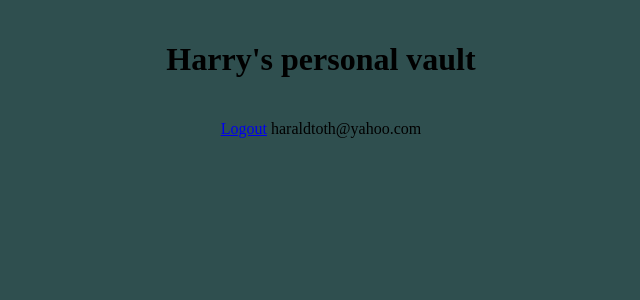
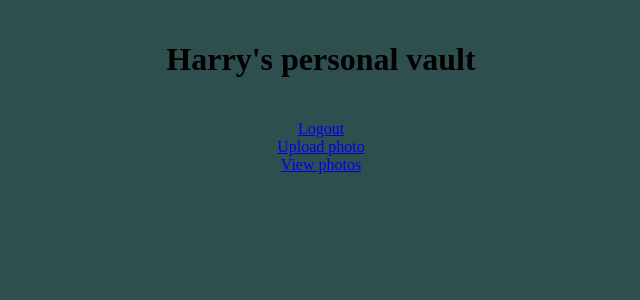
Before and after one commit to hry258/Vault_python, a Django app: page / in a window 1280 px wide. Shown: the top 300 px of the page, without its empty margins (319-959 px from the left). Run offline with Django 3.2, Linux system fonts and the light colour scheme; a user stored in the database is signed in; data comes from the database, SQL or seed files in the repository.

Commit message:
Upload photos page added

```diff
--- a/vault/Templates/home.html
+++ b/vault/Templates/home.html
@@ -5,7 +5,12 @@
 
 <h1 class="title">{{user.username}}'s personal vault</h1>
 <a href="{% url 'logout' %}">Logout</a>
-
-<label>{{user_extended.email}}</label>
+<br>
+<a href="{% url 'upload_photo' %}">Upload photo</a>
+<br>
+<a href="{% url 'photos' %}">View photos</a>
 
 {% endblock content %}
+
+
+{# user_extended #}
--- a/vault/user/models.py
+++ b/vault/user/models.py
@@ -11,5 +11,8 @@ class UserExtended(models.Model):
     picture = models.ImageField(null=True, blank=True, upload_to='avatar_photos/', default="default-avatar.png")
 
 class Photo(models.Model):
-    photo = models.ImageField(null=True, blank=True, upload_to='avatar_photos/', default="default-avatar.png")
+    photo = models.ImageField(upload_to='images/')
+    title = models.CharField(null=True, blank=True, max_length=30, default="Photo")
+    description = models.TextField(null=True, blank=True)
     photo_id = models.ForeignKey(UserExtended, on_delete=models.CASCADE, null=True, blank=True)
+    date = models.DateField(null=True, blank=True)
--- a/vault/user/views.py
+++ b/vault/user/views.py
@@ -3,8 +3,8 @@ from django.contrib.auth import authenticate
 from django.contrib.auth.decorators import login_required
 from django.contrib.auth.models import User
 
-from user.forms import SignUpForm, LoginForm
-from user.models import UserExtended
+from user.forms import SignUpForm, LoginForm, UploadPhotoForm
+from user.models import UserExtended, Photo
 
 # Create your views here.
 
@@ -28,3 +28,28 @@ def home(request):
     user = User.objects.get(username=request.user.username)
     user_extended = UserExtended.objects.get(username=user.id)
     return render(request, 'home.html', {"user_extended": user_extended})
+
+@login_required(login_url='login')
+def upload_photo(request):
+    if request.method == "POST":
+        form = UploadPhotoForm(request.POST, request.FILES)
+        if form.is_valid():
+            user = User.objects.get(username=request.user.username)
+            user_extended = UserExtended.objects.get(username=user.id)
+            photo = form.cleaned_data['photo']
+            title = form.cleaned_data['title']
+            description = form.cleaned_data['description']
+            date = form.cleaned_data['date']
+            photo_obj = Photo(photo=photo, title=title, description=description, photo_id=user_extended, date=date)
+            photo_obj.save()
+            msj = "Picture uploaded!"
+            return render(request, 'upload_photo.html', {"form": form, "upload_message": msj})
+    else:
+        form = UploadPhotoForm()
+    return render(request, 'upload_photo.html', {"form": form})
+
+@login_required(login_url='login')
+def view_photos(request):
+    user = User.objects.get(username=request.user.username)
+    user_extended = UserExtended.objects.get(username=user.id)
+    return render(request, 'photos.html', {"user_extended": user_extended})
--- a/vault/vault/urls.py
+++ b/vault/vault/urls.py
@@ -19,7 +19,6 @@ from django.contrib.auth import views as auth_views
 
 from vault import settings
 from user import views as user_views
-# from files import views as files_views
 
 urlpatterns = [
     path('admin/', admin.site.urls),
@@ -27,4 +26,6 @@ urlpatterns = [
     path('signup/', user_views.signup, name='signup'),
     path('login/', auth_views.LoginView.as_view(template_name="login.html"), name='login'),
     path('logout/', auth_views.LogoutView.as_view(), {'next_page': settings.LOGOUT_REDIRECT_URL}, name='logout'),
+    path('upload_photo/', user_views.upload_photo, name="upload_photo"),
+    path('photos/', user_views.view_photos, name="photos"),
 ]
```
Also changed, not shown: vault/Templates/photos.html (added, +8 -0 lines), vault/Templates/upload_photo.html (added, +17 -0 lines), vault/user/forms.py (+7 -0 lines).
